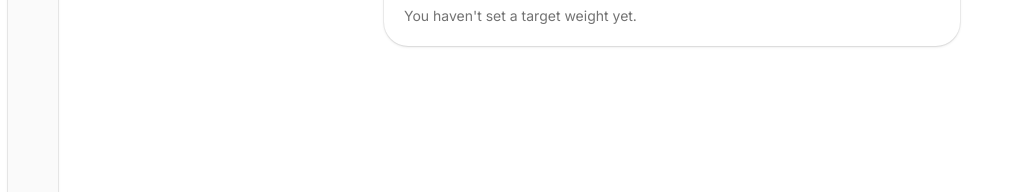
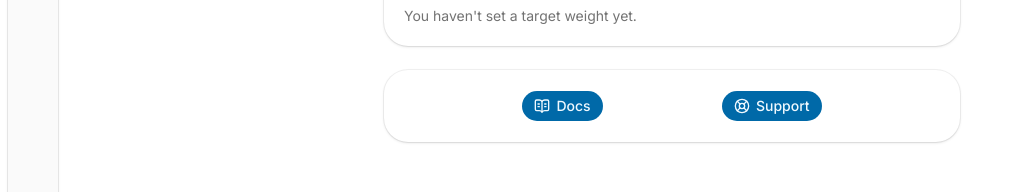
Before and after one commit to shravzzv/trinity, a Next.js app: page /settings in a window 1280 px wide. Shown: the part 419-611 px from the top of the page, without its empty margins (0-1017 px from the left). Built offline with nearby package versions, Linux system fonts and the light colour scheme; no server answers.

Commit message:
feat: add docs, support and sign out buttons to settings page

```diff
--- a/app/(app)/settings/page.tsx
+++ b/app/(app)/settings/page.tsx
@@ -9,8 +9,9 @@ import ThemeToggleCard from '@/components/theme-toggle-card'
 import { Button } from '@/components/ui/button'
 import Link from 'next/link'
 import { signOut } from '@/app/actions'
-import { LogOut } from 'lucide-react'
+import { BookOpenText, LifeBuoy, LogOut } from 'lucide-react'
 import { useAuthContext } from '@/providers/auth-provider'
+import { Card, CardContent } from '@/components/ui/card'
 
 export default function Page() {
   const {
@@ -54,12 +55,30 @@ export default function Page() {
         isLoading={isWeightStateLoading}
       />
 
+      <Card>
+        <CardContent className='flex items-center justify-evenly'>
+          <Button asChild>
+            <Link href='/docs'>
+              <BookOpenText />
+              Docs
+            </Link>
+          </Button>
+
+          <Button asChild>
+            <Link href='/support'>
+              <LifeBuoy />
+              Support
+            </Link>
+          </Button>
+
           {isAuthenticated && (
             <Button onClick={() => signOut('local')}>
               <LogOut />
               Sign out
             </Button>
           )}
+        </CardContent>
+      </Card>
     </div>
   )
 }
```
Lines whose indentation alone changed are shown as unchanged.
